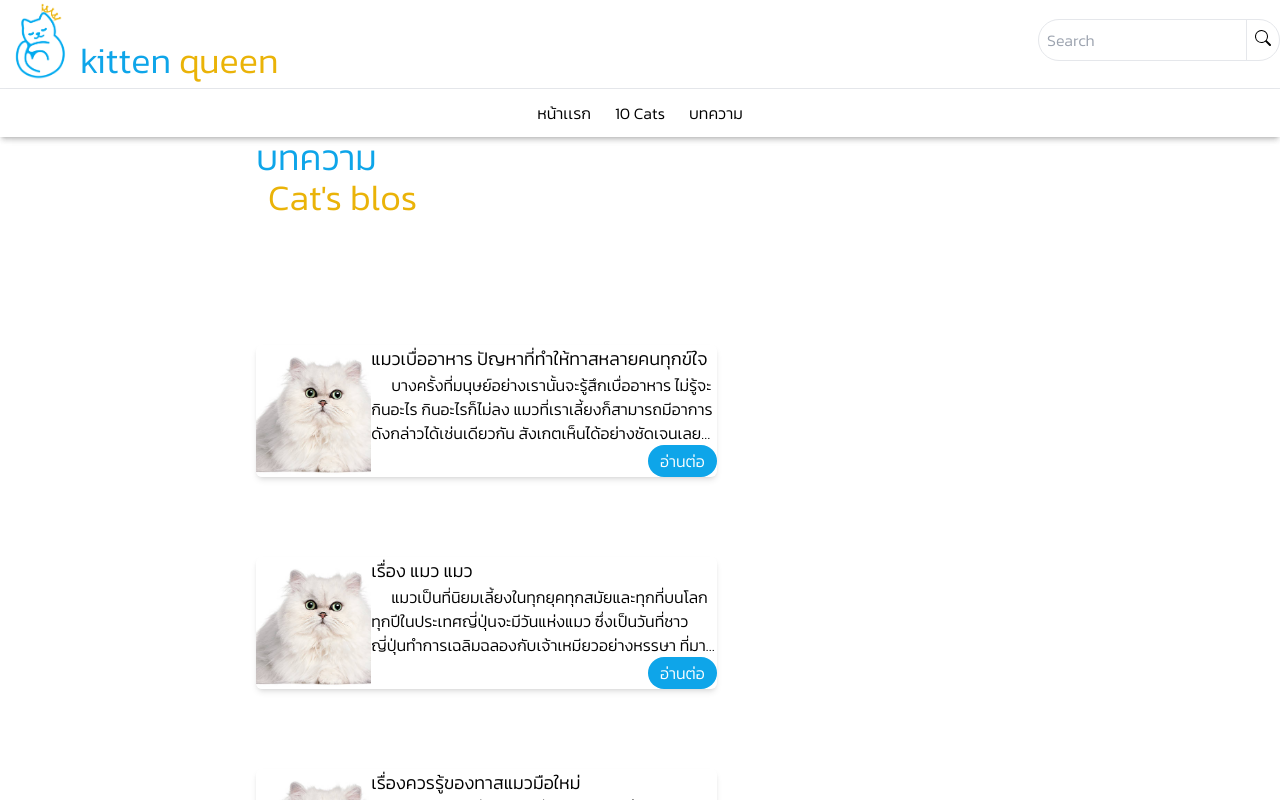
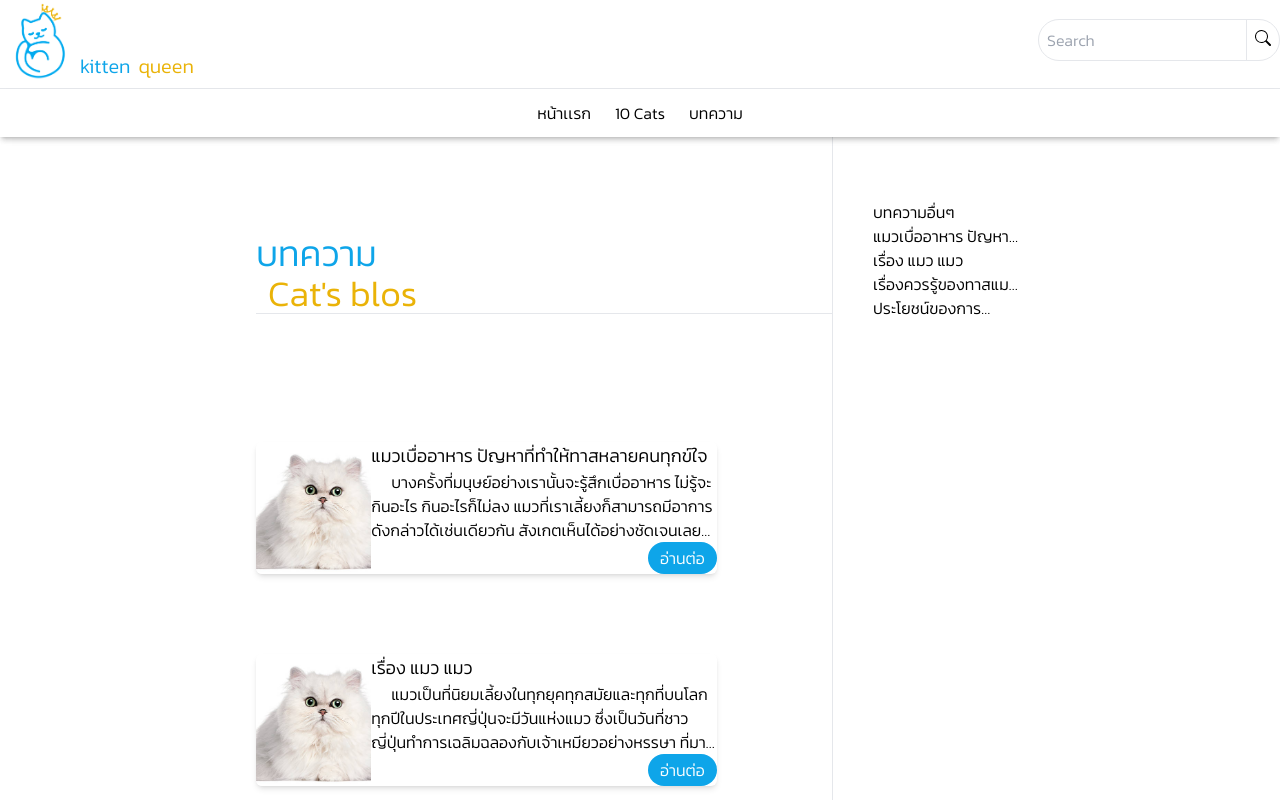
Before and after one commit to YoshidaMasune/kitten_queens-v2, a Next.js app: page /blogs in a window 1280 px wide. Shown: the top 800 px of the page. Built offline with nearby package versions, Linux system fonts and the light colour scheme.

Commit message:
blog updata

```diff
--- a/components/contents/blogs/BlogItem.tsx
+++ b/components/contents/blogs/BlogItem.tsx
@@ -1,5 +1,6 @@
 import { blog } from '@/data/blogs';
 import Image from 'next/image';
+import Link from 'next/link';
 import React from 'react';
 
 interface blogItem {
@@ -27,7 +28,9 @@ function BlogItem({ blog }: blogItem) {
           <p className="line-clamp-3 indent-5">
             {blog.subtitle || blog.contents}
           </p>
-          <button className="btn-primary self-end ">อ่านต่อ</button>
+          <button className="btn-primary self-end ">
+            <Link href={`/blogs/${blog.id}`}>อ่านต่อ</Link>
+          </button>
         </article>
       </div>
     </div>
--- a/components/contents/cats/items/CatSlideItem.tsx
+++ b/components/contents/cats/items/CatSlideItem.tsx
@@ -11,7 +11,7 @@ function CatSlideItem({ cat }: catitem) {
     <div className=" relative grid grid-rows-[4fr_2fr] w-3/4 mx-auto rounded-lg shadow-lg m-3 gap-y-2 p-1">
       {/* number of id */}
 
-      <article className="absolute top-0 left-0 -translate-x-2 -translate-y-2 bg-sky-400 flex w-10 h-10 items-center justify-center rounded-full text-center">
+      <article className="absolute top-0 left-0 text-gray-700 -translate-x-2 -translate-y-2 bg-yellow-400 flex w-10 h-10 items-center justify-center rounded-full text-center">
         <p className="text-2xl">{cat?.id}</p>
       </article>
 
--- a/components/contents/cats/slide/TopcatsSide.tsx
+++ b/components/contents/cats/slide/TopcatsSide.tsx
@@ -21,9 +21,11 @@ function TopcatsSide() {
     slidesToShow: 3,
     slidesToScroll: 1,
     arrows: false,
+    autoplay: true,
+    autoplaySpeed: 3000,
   };
   return (
-    <div>
+    <div className="">
       <div className="w-3/5 mx-auto">
         {cats.length === 0 ? null : (
           <div className="relative">
--- a/components/contents/header/Header.tsx
+++ b/components/contents/header/Header.tsx
@@ -17,6 +17,8 @@ function Header() {
     slidesToShow: 1,
     slidesToScroll: 1,
     arrows: false,
+    autoplay: true,
+    autoplaySpeed: 4000,
   });
   const [slideRef, setSideRef] = useState<any>();
   const [knowlages, setKnowlages] = useState<Array<any>>([]);
--- a/components/layout/utils/Navbar.tsx
+++ b/components/layout/utils/Navbar.tsx
@@ -49,7 +49,7 @@ function Navbar() {
                   />
                 </div>
                 <div className="self-end ">
-                  <h2 className="space-x-2 hidden sm:block sm:text-sm md:text-lg lg:text-4xl">
+                  <h2 className="space-x-2 hidden sm:block sm:text-sm md:text-lg lg:text-xl">
                     <span className="text-sky-500">kitten</span>
                     <span className="text-yellow-500">queen</span>
                   </h2>
--- a/components/layout/utils/SidebarBlogs.tsx
+++ b/components/layout/utils/SidebarBlogs.tsx
@@ -1,9 +1,39 @@
-import React from 'react';
+import { blog } from '@/data/blogs';
+import getData from '@/data/fetchdata/getData';
+import Link from 'next/link';
+import React, { useEffect, useState, useRef } from 'react';
 
-type Props = {};
+function SidebarBlogs() {
+  const [prevScrollPos, setPrevScrollPos] = useState(0);
+  const [blogs, setBlogs] = useState<Array<blog | any>>([]);
+  const isClient = typeof window === 'object';
+  const windowRef: any = useRef(isClient ? window : null);
 
-function SidebarBlogs({}: Props) {
-  return <div></div>;
+  useEffect(() => {
+    setBlogs(getData('blogs'));
+  }, []);
+  return (
+    <div className="sticky top-[200px]">
+      <div>
+        <article>
+          <h1>บทความอื่นๆ</h1>
+        </article>
+        <ul>
+          {blogs.length === 0
+            ? null
+            : blogs.map((blog, index) => {
+                return (
+                  <li key={index}>
+                    <Link href={`/blogs/${blog.id}`} className="line-clamp-1">
+                      {blog.head}
+                    </Link>
+                  </li>
+                );
+              })}
+        </ul>
+      </div>
+    </div>
+  );
 }
 
 export default SidebarBlogs;
--- a/data/fetchdata/getData.ts
+++ b/data/fetchdata/getData.ts
@@ -1,3 +1,6 @@
+import { knowlage } from './../knowlages';
+import { cat } from './../cats';
+import { blog } from './../blogs';
 // fetch data from @data/
 import { cats } from '@/data/cats';
 import { blogs } from '@/data/blogs';
@@ -19,17 +22,35 @@ function getData(dataName: string) {
 }
 
 interface blogget {
-  id?: number;
+  id: number;
 }
 
-const getBlog = ({ id }: blogget) => {
-  return blogs.filter((blog) => (blog.id === id ? true : false));
+const getBlog = (id: any) => {
+  let data: blog | any = {};
+  blogs.map((item) => {
+    if (item.id == Number(id)) {
+      data = { ...item };
+    }
+  });
+  return data;
 };
 const getcat = ({ id }: blogget) => {
-  return cats.filter((blog) => (blog.id === id ? true : false));
+  let data: cat | any = {};
+  cats.map((item) => {
+    if (item.id == Number(id)) {
+      data = { ...item };
+    }
+  });
+  return data;
 };
 const getknowlages = ({ id }: blogget) => {
-  return knowlages.filter((blog) => (blog.id === id ? true : false));
+  let data: knowlage | any = {};
+  knowlages.map((item) => {
+    if (item.id == Number(id)) {
+      data = { ...item };
+    }
+  });
+  return data;
 };
 
 export { getBlog, getcat, getknowlages };
--- a/pages/blogs/[bid].tsx
+++ b/pages/blogs/[bid].tsx
@@ -1,11 +1,120 @@
+import Layout from '@/components/layout/Layout';
+import SidebarBlogs from '@/components/layout/utils/SidebarBlogs';
+import { blog } from '@/data/blogs';
+import { getBlog } from '@/data/fetchdata/getData';
+
 import { useRouter } from 'next/router';
-import React from 'react';
+import React, { useEffect, useState } from 'react';
 
 function Bid() {
-  const router = useRouter();
-  const { bid } = router.query;
+  const [loading, setLoading] = useState(true);
+  const [blog, setBlog] = useState<blog>();
+  const { bid } = useRouter().query;
 
-  return <div>Bid</div>;
+  useEffect(() => {
+    setLoading(true);
+    if (bid === undefined) {
+      return;
+    } else {
+      setBlog(getBlog(Number(bid)));
+      setLoading(false);
+    }
+  }, [bid]);
+
+  return (
+    <div>
+      <Layout>
+        {loading ? null : (
+          <div className=" grid grid-cols-1 md:grid-cols-[2fr,_1fr] mt-20 container lg:w-3/5 mx-auto gap-x-3">
+            {/* content */}
+            <div className=" flex flex-col">
+              {/* head title */}
+              <article className="border-b mb-20">
+                <h2 className="text-sky-700 text-4xl">{blog?.head}</h2>
+              </article>
+
+              {/* blog contents */}
+              <div className=" ml-6 leading-[2.5rem] text-slate-800 text-lg tracking-wider">
+                {/* sub content */}
+                <div className="indent-5">
+                  <p>{blog?.subtitle}</p>
+                </div>
+
+                {/* contents */}
+                <div className="space-y-7 mt-10">
+                  {blog?.contents?.map((data, index) => {
+                    return (
+                      <p key={index} className="indent-4">
+                        {data}
+                      </p>
+                    );
+                  })}
+                </div>
+
+                {/* content Blogs */}
+                <div className="space-y-10">
+                  {blog?.contentBlogs?.map((data, index) => {
+                    return (
+                      <div key={index}>
+                        <p className="text-xl">{data.title}</p>
+                        <p className="indent-10">{data.content}</p>
+                      </div>
+                    );
+                  })}
+                </div>
+
+                {/* content List */}
+
+                <div>
+                  {blog?.contentLists?.map((data, index) => {
+                    return (
+                      <div key={index}>
+                        <p className="text-lg">{data.title}</p>
+                        <div className="ml-3 space-y-5 mt-2">
+                          {data.content.map((data, index) => {
+                            return (
+                              <div key={index}>
+                                <span>{index + 1}.</span>
+                                <span className="ml-5">{data}</span>
+                              </div>
+                            );
+                          })}
+                        </div>
+                      </div>
+                    );
+                  })}
+                </div>
+
+                {/* image  */}
+                <div className=" my-10">
+                  <img src={`/cats/Bengal/04.jpg`} alt="" />
+                </div>
+
+                <div className=" my-20">
+                  <a
+                    className="line-clamp-1 text-sky-700 hover:text-red-400"
+                    href={`${blog?.cradit}`}
+                    target="_blank"
+                    rel="noreferrer"
+                  >
+                    <span>ที่มา:</span>
+                    <span className="">{blog?.cradit.slice(0, 30)}</span>
+                  </a>
+                </div>
+              </div>
+            </div>
+
+            {/* sidbar */}
+            <div className="border-l pl-5 hidden md:block">
+              <SidebarBlogs />
+            </div>
+          </div>
+        )}
+
+        {/* aside */}
+      </Layout>
+    </div>
+  );
 }
 
 export default Bid;
--- a/pages/blogs/index.tsx
+++ b/pages/blogs/index.tsx
@@ -1,5 +1,6 @@
 import BlogItem from '@/components/contents/blogs/blogItem';
 import Layout from '@/components/layout/Layout';
+import SidebarBlogs from '@/components/layout/utils/SidebarBlogs';
 import { blog } from '@/data/blogs';
 import getData from '@/data/fetchdata/getData';
 import Head from 'next/head';
@@ -22,8 +23,8 @@ function index() {
       <Layout>
         <div className="grid grid-cols-1 lg:grid-cols-[3fr_1fr] container lg:w-3/5 mx-auto">
           {/* header */}
-          <div className="space-y-32">
-            <section>
+          <div className="space-y-32 mt-24">
+            <section className="border-b">
               <article className="text-4xl">
                 <h1 className="text-sky-500">บทความ</h1>
                 <h2 className="text-yellow-500 indent-3">Cat{"'"}s blos</h2>
@@ -43,7 +44,9 @@ function index() {
           </div>
 
           {/* aside */}
-          <section className="hidden lg:block"></section>
+          <section className="hidden lg:block border-l pl-10">
+            <SidebarBlogs />
+          </section>
         </div>
       </Layout>
     </div>
--- a/pages/index.tsx
+++ b/pages/index.tsx
@@ -18,14 +18,18 @@ export default function Home() {
               <Header />
             </div>
 
-            <div>
+            <div className="bg-slate-100 pt-10">
               <div className="my-20">
                 <article>
-                  <h1 className="text-4xl text-center">Top 10 Cats</h1>
+                  <h1 className="text-4xl text-slate-700  text-center">
+                    Top 10 Cats
+                  </h1>
                 </article>
               </div>
               <TopcatsSide />
             </div>
+
+            <div></div>
           </Layout>
         </div>
       </main>
```
